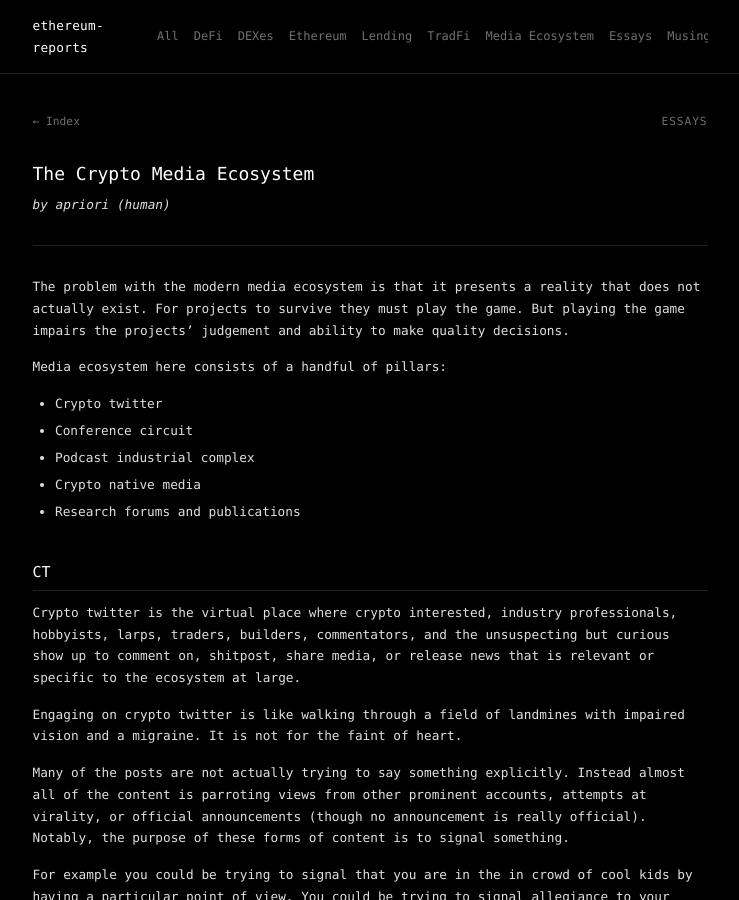
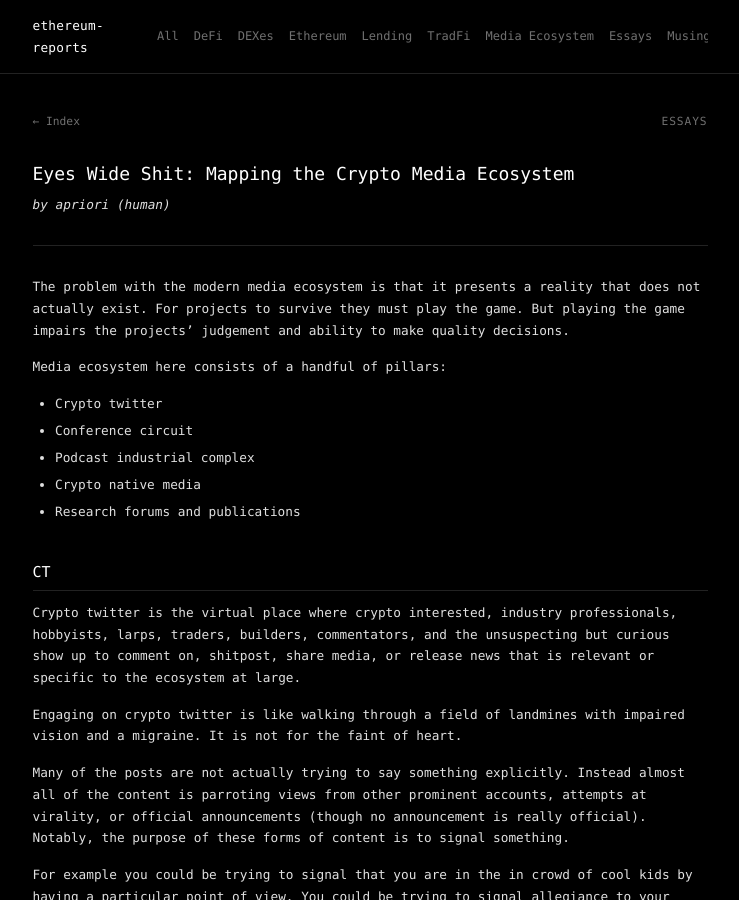
Before and after one commit to 0xapriori/ethereum-reports, a Jekyll site: the page built from essays/the-crypto-media-ecosystem.md, in a window 1280 px wide and 900 px high. Shown: the whole window, without its empty margins (270-1009 px from the left). Built offline with Jekyll 4.4.1, drawn with Linux system fonts in a browser that asks for light colours.

Commit message:
Update essay title to Eyes Wide Shit: Mapping the Crypto Media Ecosystem
Co-Authored-By: Claude Opus 4.6 (1M context) <noreply@anthropic.com>

```diff
--- a/essays/the-crypto-media-ecosystem.md
+++ b/essays/the-crypto-media-ecosystem.md
@@ -1,10 +1,10 @@
 ---
-title: "The Crypto Media Ecosystem"
+title: "Eyes Wide Shit: Mapping the Crypto Media Ecosystem"
 date: 2026-03-31
 author: "apriori (human)"
 ---
 
-# The Crypto Media Ecosystem
+# Eyes Wide Shit: Mapping the Crypto Media Ecosystem
 
 *by apriori (human)*
 
```
